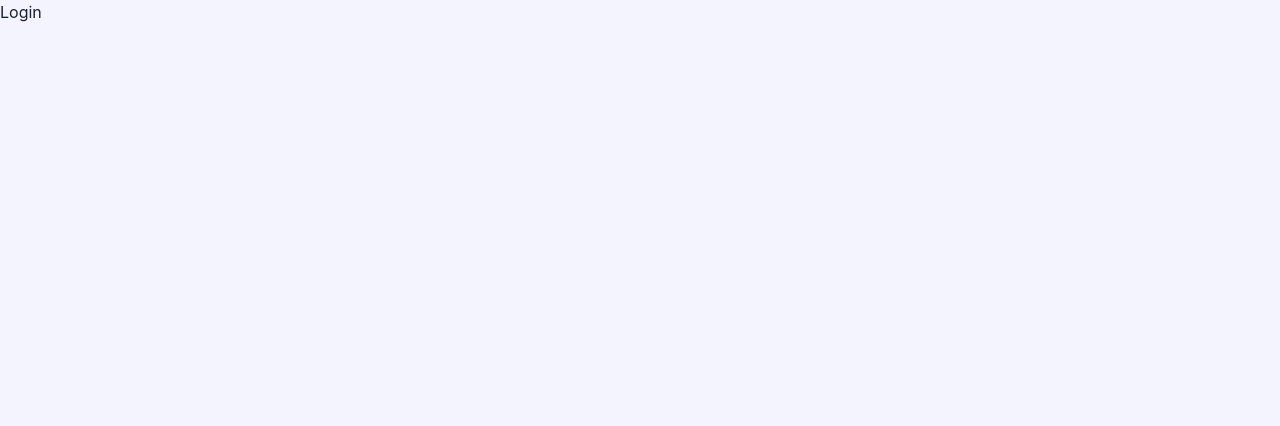
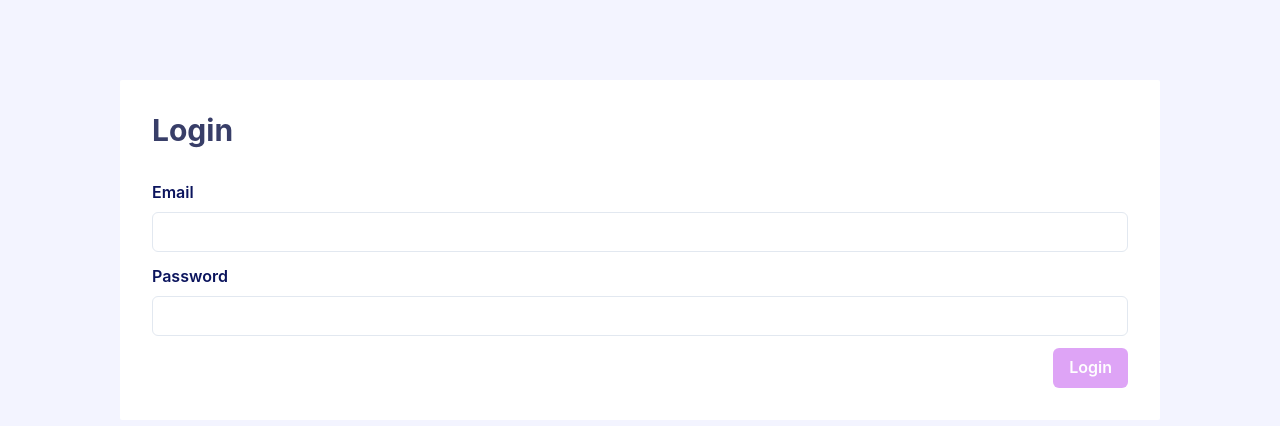
Before and after one commit to anisa07/feedback-list, a Next.js app: page /login in a window 1280 px wide. Shown: the top 426 px of the page. Built offline with nearby package versions, Linux system fonts and the light colour scheme.

Commit message:
add login form

```diff
--- /dev/null
+++ b/components/loginForm/LoginForm.tsx
@@ -0,0 +1,72 @@
+import {Flex, Button, Heading} from "@chakra-ui/react";
+import {colors} from "../../styles/colors";
+import {TextField} from "../formFields/TextField";
+import {useRouter} from "next/router";
+import {useFormCustomHook} from "../../hooks/useFormHook";
+import {FormData} from "../../types/ValidationTypes";
+import {ensureNotEmpty} from "../../hooks/validationRules";
+import {useEffect, useState} from "react";
+import {sendAuthData} from "../../services/authService";
+
+export const LoginForm = () => {
+    const [loginError, setLoginError] = useState("");
+    const formData: FormData = {
+        email: {
+            errorMessage: "",
+            value: "",
+            error: false,
+            validation: [ensureNotEmpty]
+        },
+        password: {
+            errorMessage: "",
+            value: "",
+            error: false,
+            validation: [ensureNotEmpty]
+        },
+    };
+    const { onChange, isValid, form, resetFormData } = useFormCustomHook(formData);
+
+    useEffect(() => {
+
+    }, []);
+
+    const router = useRouter();
+
+    const goBack = () => router.back();
+
+    const handleLogin = async () => {
+        try {
+            await sendAuthData({email: form.email.value, password: form.password.value});
+            goBack();
+        } catch (e) {
+            // TODO implement behavior, notification?
+            console.error("Cannot Login")
+        }
+    };
+
+    return <form>
+        <Heading color={colors.darkgrayblue} as='h3' size='lg' mb={{base: "1rem", md: "2rem"}}>
+            Login
+        </Heading>
+        <TextField
+            name="email"
+            value={form.email.value}
+            label="Email"
+            errorMessage={form.email.errorMessage}
+            onChange={onChange}
+        />
+        <TextField
+            name="password"
+            value={form.password.value}
+            label="Password"
+            errorMessage={form.password.errorMessage}
+            onChange={onChange}
+        />
+        <Flex justifyContent="flex-end">
+            <Button disabled={!isValid()} color="white" backgroundColor={colors.fuchsia} size='md'
+                    fontWeight="semibold" onClick={handleLogin}>
+                Login
+            </Button>
+        </Flex>
+    </form>
+}
--- a/pages/login.tsx
+++ b/pages/login.tsx
@@ -1,9 +1,12 @@
-import {Logo} from "../components/feedbackList/logo/Logo";
+import { Box } from "@chakra-ui/react";
+import {LoginForm} from "../components/loginForm/LoginForm";
 
 function Login() {
-    return <div>
-       Login
-    </div>
+    return (<Box p={{base: '1rem', md: '5rem 7.5rem'}}>
+        <Box backgroundColor="white" borderRadius="2px" p={{base: "1rem", md: "2rem"}}>
+            <LoginForm />
+        </Box>
+    </Box>)
 }
 
 export default Login
--- a/services/authService.ts
+++ b/services/authService.ts
@@ -0,0 +1,9 @@
+
+interface LoginDataDto {
+    email: string,
+    password: string
+}
+
+export const sendAuthData = ({email, password}: LoginDataDto) => {
+
+}
```
Also changed, not shown: services/localstorageService.ts (added, +17 -0 lines).
